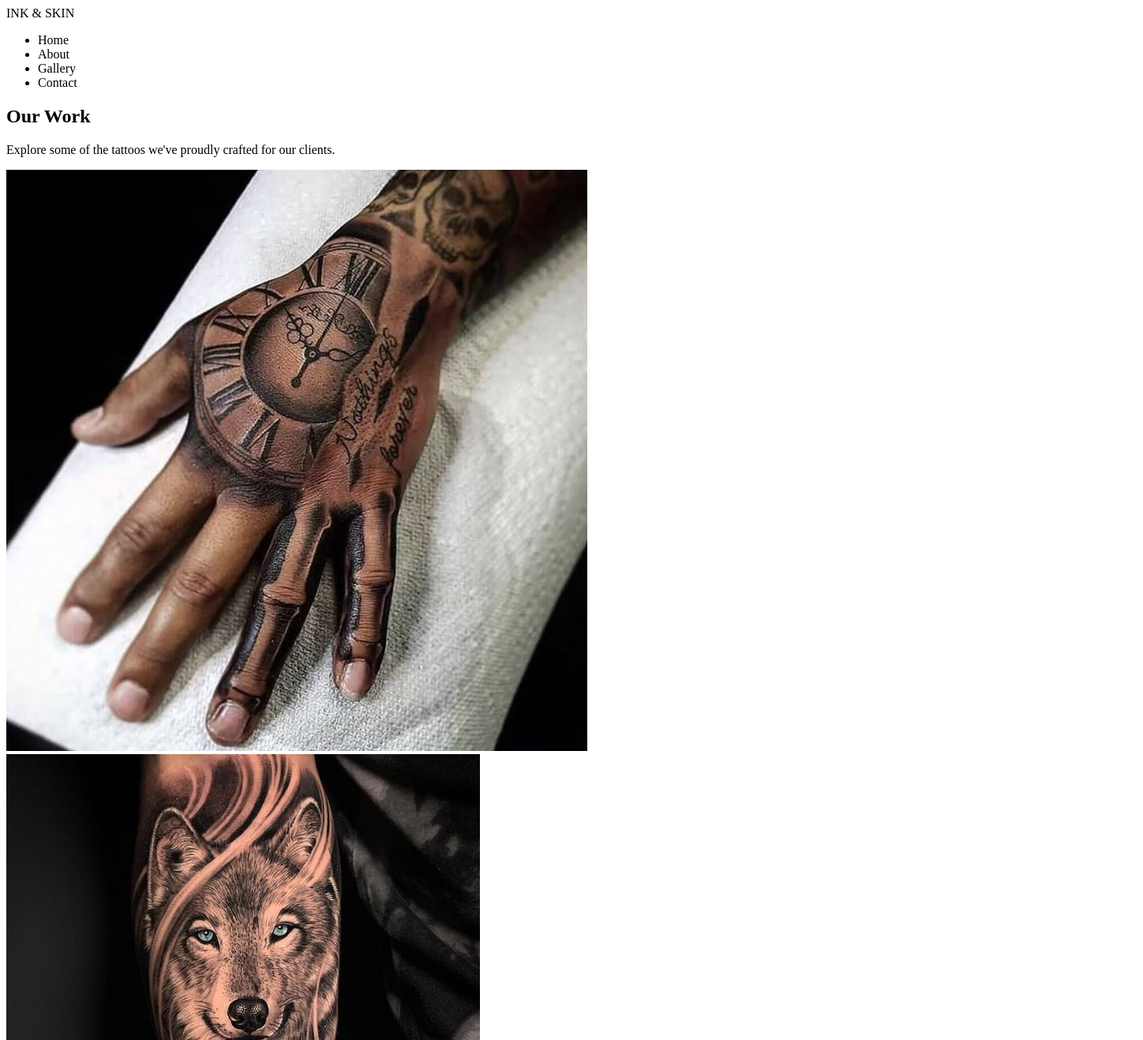
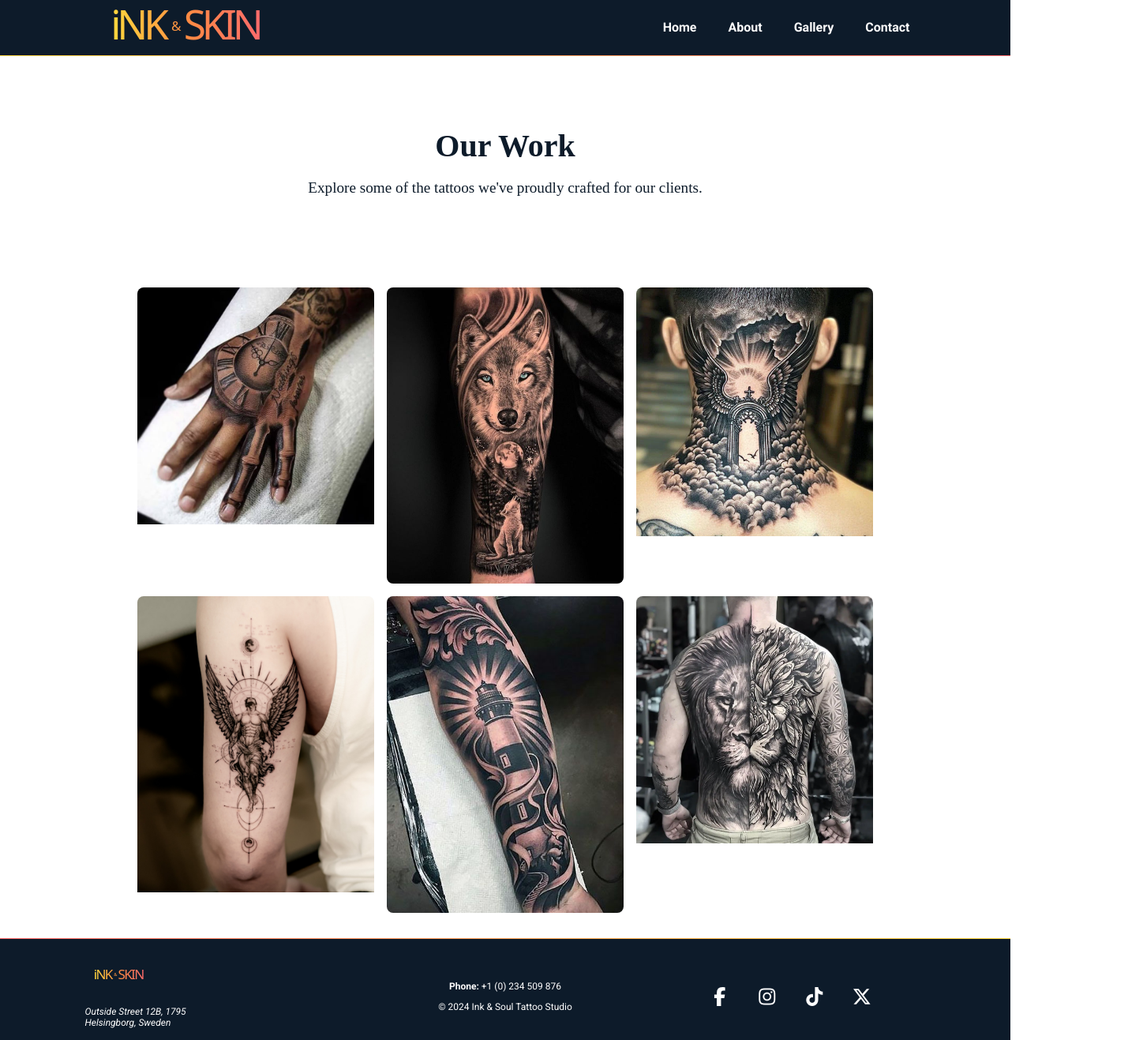
Before and after one commit to ernestdogosson/group-project-one, a plain HTML site: page pages/gallery.html in a window 1280 px wide. Shown: the top 1317 px of the page at 79% size, 1448 px wide, since content can reach past the window. Drawn offline with nearby package versions, Linux system fonts and the light colour scheme; a web font is replaced by a local one.

Commit message:
finished styling gallery

```diff
--- a/pages/gallery.html
+++ b/pages/gallery.html
@@ -3,19 +3,89 @@
 <head>
     <meta charset="UTF-8">
     <meta name="viewport" content="width=device-width, initial-scale=1.0">
+        <link rel="stylesheet" href="https://cdnjs.cloudflare.com/ajax/libs/normalize/8.0.1/normalize.min.css"/>
+		<link rel="preconnect" href="https://fonts.googleapis.com" />
+		<link rel="preconnect" href="https://fonts.gstatic.com" crossorigin />
+		<link href="https://fonts.googleapis.com/css2?family=Kaushan+Script&family=New+Rocker&family=Roboto:ital,wght@0,100..900;1,100..900&display=swap" rel="stylesheet"/>
+        <link rel="stylesheet" href="https://cdnjs.cloudflare.com/ajax/libs/font-awesome/7.0.1/css/all.min.css"/>
+
+        <link rel="stylesheet" href="/styles/gallery/gallery.css">
     <title>Gallery</title>
 </head>
 <body>
-    <header>
-        <nav class="navbar">
-            <div class="logo">INK & SKIN</div>
-            <ul class="nav-links">
-                <li><a href="/index.html"></a>Home</li>
-                <li><a href="about.html"></a>About</li>
-                <li><a href="gallery.html" class="active"></a>Gallery</li>
-                <li><a href="contact.html"></a>Contact</li>
-            </ul>
-        </nav>
+    <header class="site__header">
+			<div class="header__container">
+				<div class="site__logo">
+					<svg
+						id="logo"
+						viewBox="0 0 140 60"
+						xmlns="http://www.w3.org/2000/svg"
+						style="width: 100%; max-width: 300px"
+					>
+						<style>
+							#logo_plate {
+								fill: none;
+							}
+
+							#logo_text {
+								font-family: 'New Rocker', system-ui;
+								font-size: 1.5rem;
+								fill: url(#grad);
+								letter-spacing: -0.1em;
+							}
+
+							#mid {
+								font-size: 0.5rem;
+								baseline-shift: super;
+							}
+						</style>
+
+						<!-- Enhanced Gradient -->
+						<defs>
+							<linearGradient id="grad" x1="0%" y1="0%" x2="100%" y2="0%">
+								<stop offset="0%" style="stop-color: #ffd93d" />
+								<stop offset="50%" style="stop-color: #ff8c42" />
+								<stop offset="100%" style="stop-color: #ff6b6b" />
+							</linearGradient>
+						</defs>
+
+						<rect
+							id="logo_plate"
+							x="5"
+							y="5"
+							rx="12"
+							ry="12"
+							width="125"
+							height="54"
+						/>
+						<text id="logo_text" x="15" y="38">
+							iNK
+							<tspan id="mid">&amp;</tspan>
+							SKIN
+						</text>
+					</svg>
+				</div>
+				<div class="navigation">
+					<nav class="main__navigation">
+						<div class="nav__menu">
+							<ul class="nav__list">
+								<li class="nav__item">
+									<a href="#home" class="nav__link">Home</a>
+								</li>
+								<li class="nav__item">
+									<a href="/pages/about.html" class="nav__link">About</a>
+								</li>
+								<li class="nav__item">
+									<a href="#gallery" class="nav__link">Gallery</a>
+								</li>
+								<li class="nav__item">
+									<a href="#contact" class="nav__link">Contact</a>
+								</li>
+							</ul>
+						</div>
+					</nav>
+				</div>
+			</div>
     </header>
 
     <section class="gallery-hero">
@@ -32,10 +102,73 @@
         <div class="gallery-item"><img src="/img/gallery-img/tattoo6.webp" alt="Tattoo design"></div>
     </section>
 
-    <footer>
-        <div class="footer-content">
-            <p>&copy; 2024 Ink & Skin Tattoo Studio</p>
-        </div>
-    </footer>
+    <footer class="site__footer">
+			<div class="footer__container">
+				<div class="footer__section footer__logo">
+					<svg id="f-logo" style="width: 100; height: 50">
+						<use href="#logo"></use>
+					</svg>
+					<address>
+						<p>Outside Street 12B, 1795<br />Helsingborg, Sweden</p>
+					</address>
+				</div>
+
+				<div class="footer__section footer__contact">
+					<p><strong>Phone:</strong> +1 (0) 234 509 876</p>
+					<p>&copy; 2024 Ink & Soul Tattoo Studio</p>
+				</div>
+
+				<div class="footer__section footer__social">
+					<nav class="social__navigation">
+						<ul class="social__nav__list">
+							<li class="social__nav__item">
+								<a
+									href="https://facebook.com"
+									class="social__link facebook"
+									aria-label="Follow us on Facebook"
+									target="_blank"
+									rel="noopener noreferrer"
+								>
+									<i class="fab fa-facebook-f" aria-hidden="true"></i>
+								</a>
+							</li>
+							<li class="social__nav__item">
+								<a
+									href="https://instagram.com"
+									class="social__link instagram"
+									aria-label="Follow us on Instagram"
+									target="_blank"
+									rel="noopener noreferrer"
+								>
+									<i class="fab fa-instagram" aria-hidden="true"></i>
+								</a>
+							</li>
+							<li class="social__nav__item">
+								<a
+									href="https://tiktok.com"
+									class="social__link tiktok"
+									aria-label="Follow us on TikTok"
+									target="_blank"
+									rel="noopener noreferrer"
+								>
+									<i class="fab fa-tiktok" aria-hidden="true"></i>
+								</a>
+							</li>
+							<li class="social__nav__item">
+								<a
+									href="https://twitter.com"
+									class="social__link twitter"
+									aria-label="Follow us on Twitter"
+									target="_blank"
+									rel="noopener noreferrer"
+								>
+									<i class="fab fa-x-twitter" aria-hidden="true"></i>
+								</a>
+							</li>
+						</ul>
+					</nav>
+				</div>
+			</div>
+		</footer>
 </body>
 </html>
--- a/styles/gallery/gallery.css
+++ b/styles/gallery/gallery.css
@@ -0,0 +1,214 @@
+.site__header {
+	position: sticky;
+	top: 0;
+	left: 0;
+	width: 100%;
+	height: 70px;
+	border-bottom: solid 1px;
+	border-image: linear-gradient(to right, #ffd93d, #ff6b6b) 1;
+	background-color: #0d1b2a;
+	backdrop-filter: blur(20px);
+	z-index: 100;
+}
+
+.header__container {
+	width: 100%;
+	max-width: 1065px;
+	height: 100%;
+	margin: 0 auto;
+	display: flex;
+	align-items: center;
+	color: #fff;
+	padding: 0 20px;
+}
+
+.site__logo,
+.main__navigation {
+	flex: 1;
+}
+
+.logo-text {
+	font-family: 'New Rocker', system-ui;
+	font-size: 1.5rem;
+}
+
+.main__navigation {
+	display: flex;
+	justify-content: flex-end;
+}
+
+.nav__menu {
+	max-width: 400px;
+	width: 100%;
+}
+
+.nav__list {
+	font-family: 'Roboto', Arial, Helvetica, sans-serif;
+	display: flex;
+	justify-content: space-between;
+	align-items: flex-end;
+	list-style: none;
+	width: 100%;
+	margin: 0;
+	padding: 0;
+}
+
+.nav__item .nav__link {
+	color: #fff;
+	font-weight: bold;
+	text-decoration: none;
+	cursor: pointer;
+	transition: all 0.25s;
+	padding: 0 20px;
+}
+
+.nav__link:hover {
+	color: #ff6b6b;
+}
+
+.nav__item:hover {
+	transform: scale(1.2);
+}
+
+.nav__link:active {
+	color: #bb2323;
+}
+
+/*hero styles*/
+
+.gallery-hero {
+    text-align: center;
+    padding: 4rem 2rem;
+    background: white;
+    color: #0d1b2a;
+}
+
+.gallery-hero h1 {
+    font-size: 2.5rem;
+    margin-bottom: 0.5rem;
+}
+
+.gallery-hero p {
+    font-size: 1.2rem;
+}
+
+.gallery-container {
+    display: flex;
+    flex-wrap: wrap;
+    justify-content: center;
+    gap: 1rem;
+    padding: 2rem;
+    background: white;
+}
+
+.gallery-item {
+    width: 300px;
+    border-radius: 8px;
+    overflow: hidden;
+}
+
+.gallery-item img {
+    width: 100%;
+    display: block;
+    object-fit: cover;
+    transition: transform 0.3s ease;
+}
+
+.gallery-item img:hover {
+    transform: scale(1.05);
+}
+
+/*footer styles*/
+
+.site__footer {
+	font-family: 'Roboto', Arial, Helvetica, sans-serif;
+	font-size: 12px;
+	border-top: solid 1px;
+	border-image: linear-gradient(to left, #ffd93d, #ff6b6b) 1;
+	display: flex;
+	justify-content: center;
+	align-items: center;
+	background-color: #0d1b2a;
+	padding: 20px;
+}
+
+.footer__container {
+	display: flex;
+	width: 100%;
+	max-width: 1065px;
+	height: 100%;
+	margin: 0 auto;
+	align-items: center;
+	justify-content: space-between;
+	gap: 20px;
+}
+
+.footer__container p {
+    color: #fff;
+}
+
+.footer__section {
+	flex: 1;
+}
+
+.footer__logo .logo__text {
+	font-size: 1.5em;
+	margin-bottom: 10px;
+}
+
+.footer__contact {
+	text-align: center;
+}
+
+.footer__contact p {
+	margin-bottom: 10px;
+}
+
+.social__navigation {
+	display: flex;
+	justify-content: center;
+	align-items: center;
+	gap: 20px;
+}
+
+.social__nav__list {
+	display: flex;
+	list-style: none;
+	margin: 0;
+	padding: 0;
+	gap: 20px;
+}
+
+.social__nav__item .social__link {
+	color: #fff;
+	font-size: 24px;
+	transition: all 0.3s ease;
+	display: flex;
+	align-items: center;
+	justify-content: center;
+	width: 40px;
+	height: 40px;
+	border-radius: 50%;
+	text-decoration: none;
+}
+
+.social__link:hover {
+	color: #ff6b6b;
+	transform: scale(1.2);
+}
+
+.social__link.facebook:hover {
+	color: #1877f2;
+}
+
+.social__link.instagram:hover {
+	color: #e4405f;
+}
+
+.social__link.tiktok:hover {
+	color: #ff0050;
+}
+
+.social__link.twitter:hover {
+	color: #1da1f2;
+}
```
